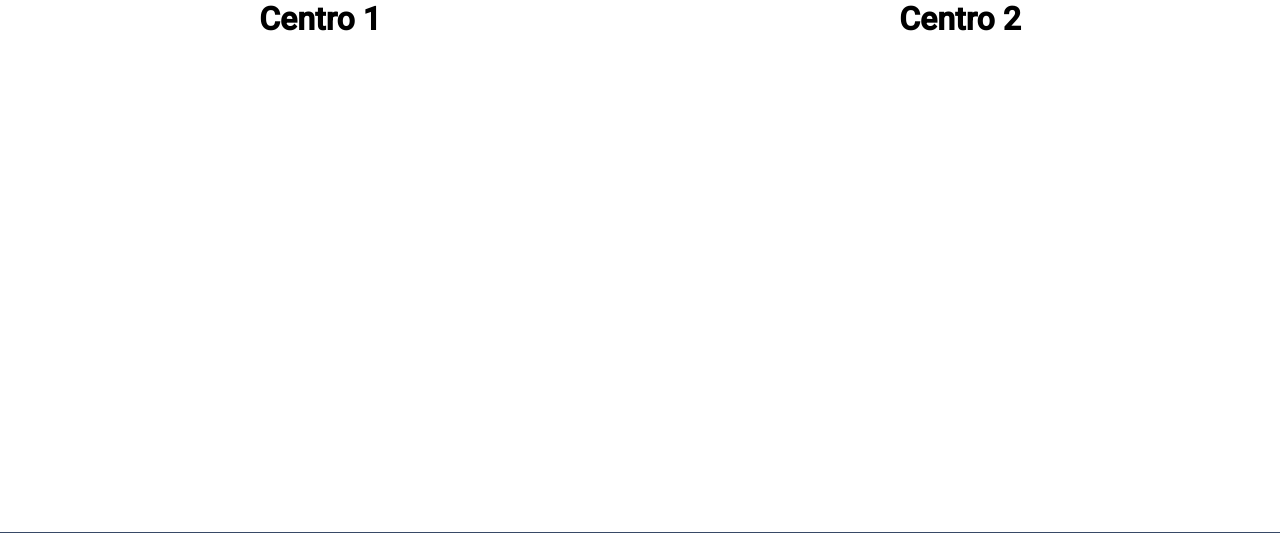
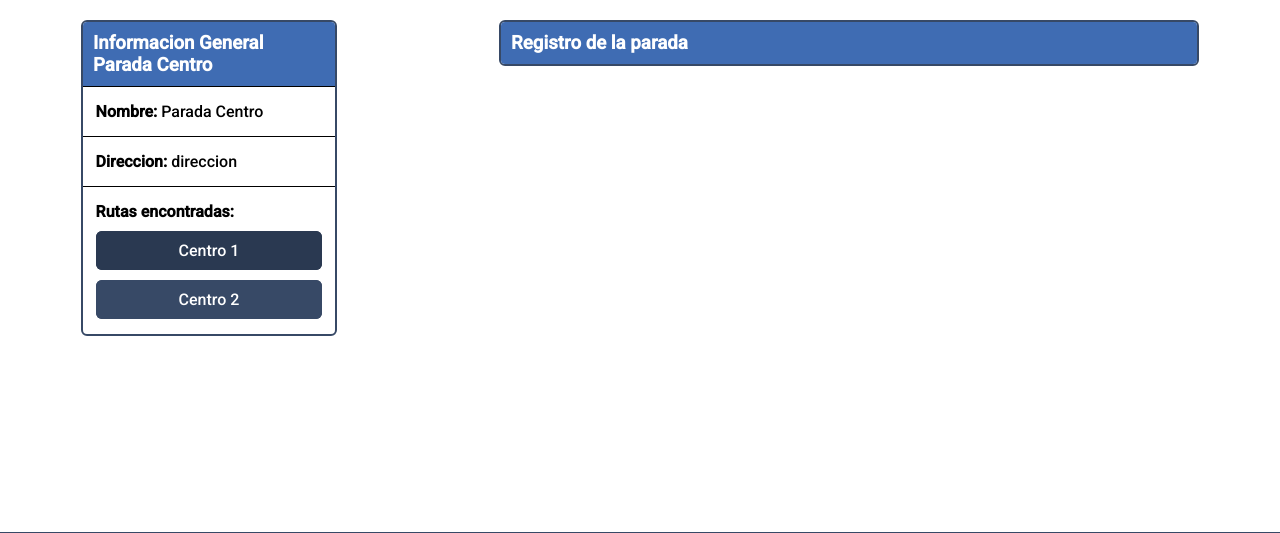
Before and after one commit to EgCode97/Bus-System-Automation, a Django app: a page that uses Bus_automation/templates/stop_info.html in a window 1280 px wide. Shown: the part 90-623 px from the top of the page. Run offline with Django 3.2, Linux system fonts and the light colour scheme; data comes from the database, SQL or seed files in the repository; some libraries are stand-ins or nearby versions.

Commit message:
created the stop info html

```diff
--- a/Bus_automation/templates/stop_info.html
+++ b/Bus_automation/templates/stop_info.html
@@ -4,8 +4,39 @@
 
 {% block content %}
 
-{% for route in routes %}
-    <h1>{{route.name}}</h1>
-{% endfor %}
+{% load custom_filters %}
+
+
+    <aside id="bus-stop-info" class="bus-stop-container">
+
+        <h3 class="stop-header">Informacion General {{title}}</h3>
+
+        <ul class="list-info">
+        <li class="list-item"> <strong> Nombre: </strong>  {{title}}</li>
+        <li class="list-item"> <strong> Direccion: </strong> direccion </li>
+        <li class="list-item"> <strong> Rutas encontradas: </strong>
+            <ul class="list-info list-routes">
+                    {% for route in routes %}
+                        <li class="list-route-item"><a href="/ver/ruta/{{route.name}}">{{route}}</a></li>
+                    {% endfor %}
+                </ul>
+            </li>
+
+        </ul>
+    </aside>
+
+    <section id="bus-stop-register" class="bus-stop-container">
+        <h3 class="stop-header">Registro de la parada</h3>
+
+        <ul>
+            {% for register in stops_register %}
+                <li>
+                    Ruta: {{register.unit.route}} - {{register.datetime.day}}/{{register.datetime.month|month_as_str}}/{{register.datetime.year}} -
+                    {{register.datetime.hour}}:{{register.datetime.minute|minutes_two_digits}}
+                </li>
+            {% endfor %}
+        </ul>
+    </section>
+
 
 {% endblock %}
```
